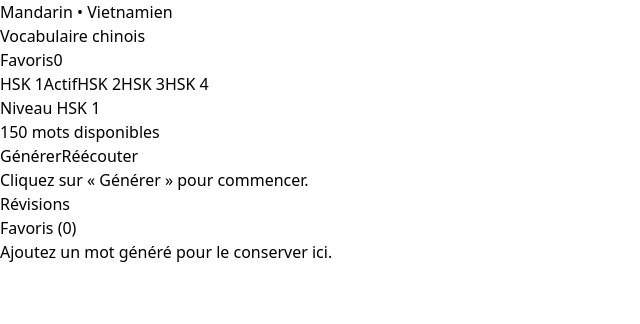
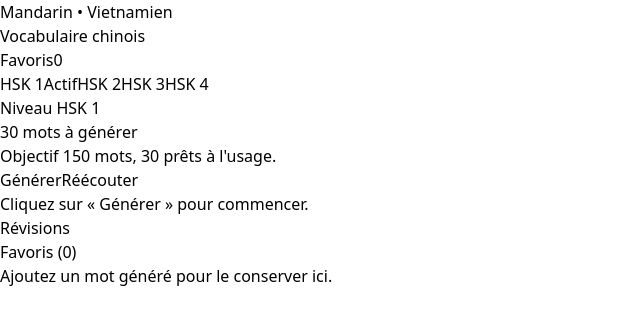
Before and after one commit to HanhNGUYEN-PM/Vocab_de_Hanh, a React (Vite) app: page / in a window 1280 px wide. Shown: the top 324 px of the page, without its empty margins (0-640 px from the left). Built offline with nearby package versions, Linux system fonts and the light colour scheme.

Commit message:
Filter out placeholders from vocabulary generation

```diff
--- a/src/App.tsx
+++ b/src/App.tsx
@@ -13,7 +13,9 @@ const LEGACY_LEVEL_MAP: Record<string, LevelKey> = {
 
 const getVocabularyPool = (selectedLevel: LevelKey): VocabularyItem[] => {
   const maxIndex = levelOrder.indexOf(selectedLevel);
-  return VOCABULARY_BY_LEVEL.slice(0, maxIndex + 1).flatMap((bucket) => bucket.words);
+  return VOCABULARY_BY_LEVEL.slice(0, maxIndex + 1)
+    .flatMap((bucket) => bucket.words)
+    .filter((word) => !word.isPlaceholder);
 };
 
 const App: React.FC = () => {
@@ -30,7 +32,8 @@ const App: React.FC = () => {
       if (storedFavorites) {
         const parsedFavorites = JSON.parse(storedFavorites) as VocabularyItem[];
         if (Array.isArray(parsedFavorites)) {
-          setFavorites(parsedFavorites);
+          const cleanedFavorites = parsedFavorites.filter((item) => !item.isPlaceholder);
+          setFavorites(cleanedFavorites);
         }
       }
 
@@ -57,10 +60,11 @@ const App: React.FC = () => {
   }, [selectedLevel]);
 
   const vocabularyPool = useMemo(() => getVocabularyPool(selectedLevel), [selectedLevel]);
-  const selectedLevelLabel = useMemo(
-    () => VOCABULARY_BY_LEVEL.find((level) => level.key === selectedLevel)?.label ?? selectedLevel,
+  const selectedBucket = useMemo(
+    () => VOCABULARY_BY_LEVEL.find((level) => level.key === selectedLevel),
     [selectedLevel],
   );
+  const selectedLevelLabel = selectedBucket?.label ?? selectedLevel;
 
   const speakWord = useCallback((word: VocabularyItem) => {
     if (typeof window === 'undefined' || !('speechSynthesis' in window)) {
@@ -143,7 +147,13 @@ const App: React.FC = () => {
           <div className="flex flex-col md:flex-row md:items-center md:justify-between gap-3 mb-4">
             <div className="space-y-1">
               <p className="text-xs text-slate-500">Niveau {selectedLevelLabel}</p>
-              <h2 className="text-xl font-bold text-slate-800">{vocabularyPool.length} mots disponibles</h2>
+              <h2 className="text-xl font-bold text-slate-800">{vocabularyPool.length} mots à générer</h2>
+              {selectedBucket && vocabularyPool.length < selectedBucket.wordCount && (
+                <p className="text-[13px] text-amber-700 bg-amber-50 border border-amber-100 rounded-lg px-2 py-1 inline-flex items-center gap-2">
+                  <span className="inline-block h-2 w-2 rounded-full bg-amber-400" aria-hidden />
+                  Objectif {selectedBucket.wordCount} mots, {vocabularyPool.length} prêts à l'usage.
+                </p>
+              )}
             </div>
             <div className="flex gap-2">
               <button
--- a/src/components/VocabularyManager.tsx
+++ b/src/components/VocabularyManager.tsx
@@ -44,7 +44,7 @@ const VocabularyManager: React.FC<VocabularyManagerProps> = ({ vocabulary, onUpd
     }
   };
 
-  const renderCell = (field: keyof VocabularyItem, item: VocabularyItem) => {
+  const renderCell = (field: keyof Omit<VocabularyItem, 'isPlaceholder'>, item: VocabularyItem) => {
     if (editingId === item.id && editedItem) {
       return (
         <input
--- a/src/data/vocabulary.ts
+++ b/src/data/vocabulary.ts
@@ -34,6 +34,7 @@ const makePlaceholders = (
       pinyin: `${pinyinPrefix}${wordNumber}`,
       phonetic: `${phoneticPrefix} ${wordNumber}`,
       hanViet: `${hanVietPrefix} ${wordNumber}`,
+      isPlaceholder: true,
     };
   });
 };
--- a/src/types.ts
+++ b/src/types.ts
@@ -5,4 +5,5 @@ export interface VocabularyItem {
   pinyin: string;
   phonetic: string;
   hanViet: string;
+  isPlaceholder?: boolean;
 }
--- a/types.ts
+++ b/types.ts
@@ -6,4 +6,5 @@ export interface VocabularyItem {
   pinyin: string;
   phonetic: string;
   hanViet: string;
+  isPlaceholder?: boolean;
 }
```
